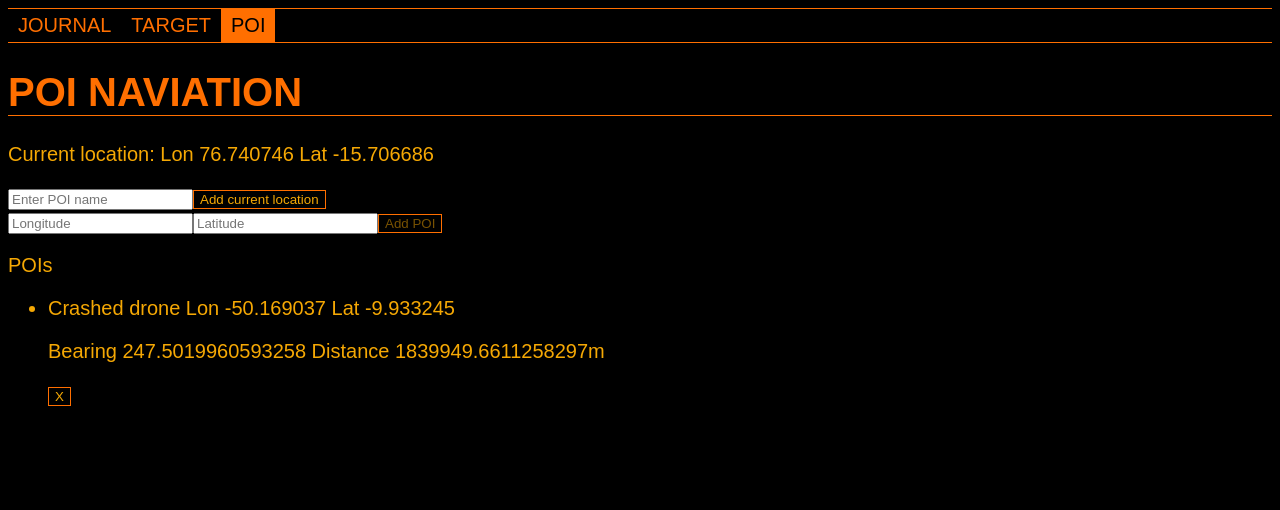
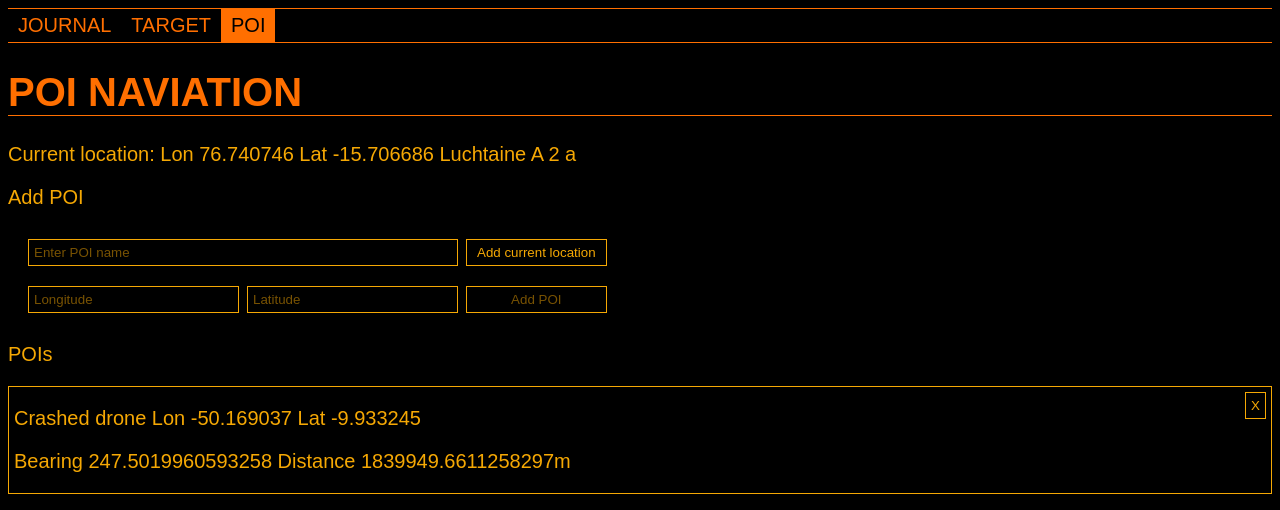
Before and after one commit to ago1024/edeventserver, an Angular app in the folder eddisplay/: page /poi in a window 1280 px wide. Shown: the top 510 px of the page. Built offline with nearby package versions, Linux system fonts and the light colour scheme; no server answers.

Commit message:
[frontend] fix poi-navigation layout

```diff
--- a/eddisplay/src/app/poi-navigation/poi-navigation-list/poi-navigation-list.component.html
+++ b/eddisplay/src/app/poi-navigation/poi-navigation-list/poi-navigation-list.component.html
@@ -1,21 +1,8 @@
-<ng-container>
-	<input [(ngModel)]="poiName" required placeholder="Enter POI name">
-	<button (click)="addCurrentLocation()" [disabled]="!service.location ? true : null">
-		Add current location
-	</button><br>
-
-	<input [(ngModel)]="poiLon" required placeholder="Longitude">
-	<input [(ngModel)]="poiLat" required placeholder="Latitude">
-	<button (click)="addPoi()" [disabled]="!service.location || poiLon === undefined || poiLat === undefined ? true : null">
-		Add POI
-	</button><br>
-
-</ng-container>
-
-<p>POIs</p>
 <ul>
 	<li *ngFor="let poi of service.pois">
-		<app-poi-navigation-element [poi]="poi" [current]="service.location"></app-poi-navigation-element>
-		<button (click)="service.removePointOfInterest(poi)">X</button>
+		<div>
+			<app-poi-navigation-element [poi]="poi" [current]="service.location"></app-poi-navigation-element>
+			<button (click)="service.removePointOfInterest(poi)">X</button>
+		</div>
 	</li>
 </ul>
--- a/eddisplay/src/app/poi-navigation/poi-navigation-list/poi-navigation-list.component.less
+++ b/eddisplay/src/app/poi-navigation/poi-navigation-list/poi-navigation-list.component.less
@@ -1,15 +1,23 @@
 @import "../../../colors.less";
 
-button {
-	border: 1px solid @highlight-color;
-	background-color: black;
-	color: @color;
+ul {
+	list-style: none;
+	padding-inline-start: 0px;
 }
 
-button:disabled {
-	color: darken(@color, 25%) !important;
+li {
+	border: 1px solid @color;
 }
 
-button:hover {
-	color: @highlight-color;
+app-poi-navigation-element {
+	display: inline-block;
+	width: 100%;
+	margin-right: -50%;
+	padding-left: 5px;
 }
+
+li button {
+	float: right;
+	position: relative;
+	z-index: 1;
+}
--- a/eddisplay/src/app/poi-navigation/poi-navigation-list/poi-navigation-list.component.ts
+++ b/eddisplay/src/app/poi-navigation/poi-navigation-list/poi-navigation-list.component.ts
@@ -8,39 +8,7 @@ import { PoiNavigationService } from '../poi-navigation.service';
 })
 export class PoiNavigationListComponent implements OnInit {
 
-	poiName: string;
-
-	poiLon: number;
-
-	poiLat: number;
-
 	constructor(public service: PoiNavigationService) { }
-
-	addPoi(): void {
-		if (this.poiLon === undefined || this.poiLat === undefined || !this.service.location) {
-			return;
-		}
-
-		this.service.addPointOfInterest({
-			Name: this.poiName || new Date().toISOString(),
-			Longitude: this.poiLon,
-			Latitude: this.poiLat,
-			BodyName: this.service.location.BodyName,
-		});
-		this.poiName = undefined;
-		this.poiLon = undefined;
-		this.poiLat = undefined;
-	}
-
-	addCurrentLocation():void {
-		this.service.addPointOfInterest({
-			Name: this.poiName || new Date().toISOString(),
-			Longitude: this.service.location.Longitude,
-			Latitude: this.service.location.Latitude,
-			BodyName: this.service.location.BodyName,
-		});
-		this.poiName = undefined;
-	}
 
 	ngOnInit(): void {
 	}
--- a/eddisplay/src/app/poi-navigation/poi-navigation.component.html
+++ b/eddisplay/src/app/poi-navigation/poi-navigation.component.html
@@ -5,10 +5,39 @@
 	<span *ngIf="service.location">
 		Lon {{service.location.Longitude}}
 		Lat {{service.location.Latitude}}
+		{{service.location.BodyName}}
 	</span>
 	<span *ngIf="!service.location">
 		Unknown
 	</span>
 </p>
 
+<p>Add POI</p>
+<table>
+	<tr>
+		<td colspan="2">
+			<input [(ngModel)]="poiName" required placeholder="Enter POI name">
+		</td>
+		<td>
+			<button (click)="addCurrentLocation()" [disabled]="!service.location ? true : null">
+				Add current location
+			</button>
+		</td>
+	</tr>
+	<tr>
+		<td>
+			<input [(ngModel)]="poiLon" required placeholder="Longitude">
+		</td>
+		<td>
+			<input [(ngModel)]="poiLat" required placeholder="Latitude">
+		</td>
+		<td>
+			<button (click)="addPoi()" [disabled]="!service.location || poiLon === undefined || poiLat === undefined ? true : null">
+				Add POI
+			</button>
+		</td>
+	</tr>
+</table>
+
+<p>POIs</p>
 <app-poi-navigation-list></app-poi-navigation-list>
--- a/eddisplay/src/app/poi-navigation/poi-navigation.component.less
+++ b/eddisplay/src/app/poi-navigation/poi-navigation.component.less
@@ -0,0 +1,16 @@
+table {
+	border-spacing: 10px 0px;
+}
+
+td {
+	padding: 5px;
+}
+
+table input {
+	width: 100%;
+	min-width: 169px;
+}
+
+table button {
+	width: 100%;
+}
--- a/eddisplay/src/app/poi-navigation/poi-navigation.component.ts
+++ b/eddisplay/src/app/poi-navigation/poi-navigation.component.ts
@@ -8,7 +8,40 @@ import { PoiNavigationService } from './poi-navigation.service';
 })
 export class PoiNavigationComponent implements OnInit {
 
+	poiName: string;
+
+	poiLon: number;
+
+	poiLat: number;
+
 	constructor(public service: PoiNavigationService) { }
+
+	addPoi(): void {
+		if (this.poiLon === undefined || this.poiLat === undefined || !this.service.location) {
+			return;
+		}
+
+		this.service.addPointOfInterest({
+			Name: this.poiName || new Date().toISOString(),
+			Longitude: this.poiLon,
+			Latitude: this.poiLat,
+			BodyName: this.service.location.BodyName,
+		});
+		this.poiName = undefined;
+		this.poiLon = undefined;
+		this.poiLat = undefined;
+	}
+
+	addCurrentLocation():void {
+		this.service.addPointOfInterest({
+			Name: this.poiName || new Date().toISOString(),
+			Longitude: this.service.location.Longitude,
+			Latitude: this.service.location.Latitude,
+			BodyName: this.service.location.BodyName,
+		});
+		this.poiName = undefined;
+	}
+
 
 	ngOnInit(): void {
 	}
--- a/eddisplay/src/styles.less
+++ b/eddisplay/src/styles.less
@@ -37,3 +37,38 @@ nav a.active {
 	color: black;
 	background-color: @highlight-color;
 }
+
+input {
+	border: 1px solid @color;
+	background-color: black;
+	color: @color;
+	padding: 5px;
+	margin: 5px;
+}
+
+:focus {
+	border: 1px solid @highlight-color;
+	outline: none;
+	color: @highlight-color;
+}
+
+input::placeholder {
+	color: darken(@color, 25%);
+}
+
+button {
+	border: 1px solid @color;
+	background-color: black;
+	color: @color;
+	padding: 5px;
+	margin: 5px;
+}
+
+button:disabled {
+	color: darken(@color, 25%) !important;
+}
+
+button:hover {
+	border: 1px solid @highlight-color;
+	color: @highlight-color;
+}
```
